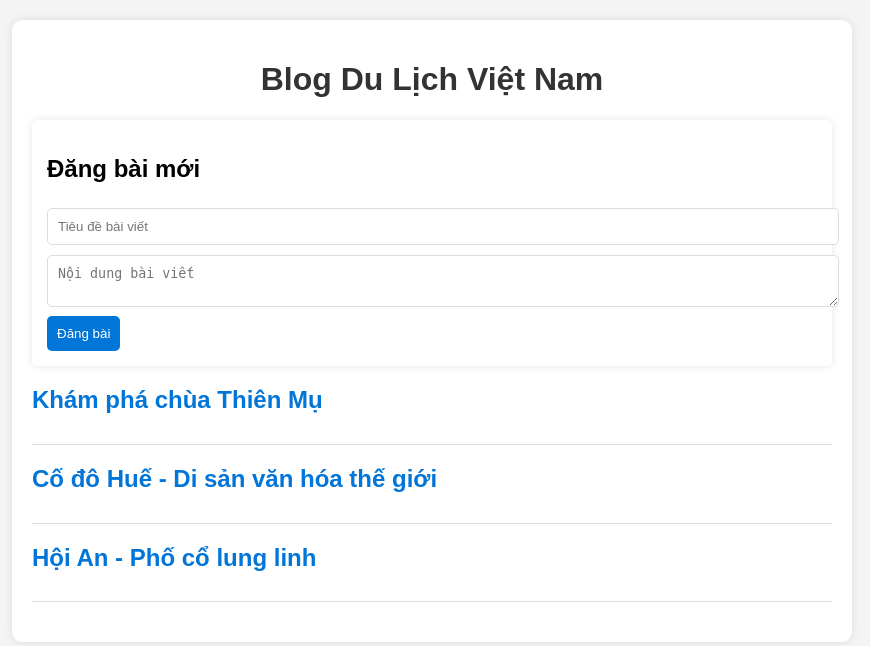
After one commit to donganm/BTL_chuyende, a PHP site: page /pages/blog/blog.php in a window 1280 px wide. The commit adds this page. Shown: the top 646 px of the page, without its empty margins (208-1078 px from the left). Run offline with PHP 8.4, Linux system fonts and the light colour scheme.

Commit message:
Tính năng đăng bài

```diff
--- /dev/null
+++ b/webBTL/pages/blog/blog.php
@@ -0,0 +1,173 @@
+<?php
+// Đường dẫn file dữ liệu
+$dataFile = 'data.json';
+
+// Đọc dữ liệu từ file JSON (nếu có)
+$posts = [];
+if (file_exists($dataFile)) {
+    $jsonData = file_get_contents($dataFile);
+    $posts = json_decode($jsonData, true);
+    if (!is_array($posts)) {
+        $posts = []; // Tránh lỗi nếu file JSON bị hỏng
+    }
+}
+
+// Nếu dữ liệu trống, tạo bài viết mẫu
+if (empty($posts)) {
+    $posts = [
+        ["id" => 1, "title" => "Khám phá chùa Thiên Mụ", "content" => "Chùa Thiên Mụ là một trong những địa điểm nổi tiếng nhất của Huế..."],
+        ["id" => 2, "title" => "Cố đô Huế - Di sản văn hóa thế giới", "content" => "Cố đô Huế với quần thể kiến trúc hoàng gia tuyệt đẹp..."],
+        ["id" => 3, "title" => "Hội An - Phố cổ lung linh", "content" => "Hội An là điểm đến không thể bỏ qua..."]
+    ];
+    file_put_contents($dataFile, json_encode($posts, JSON_PRETTY_PRINT));
+}
+
+// Xử lý đăng bài mới
+if ($_SERVER["REQUEST_METHOD"] == "POST") {
+    $title = trim($_POST['title'] ?? '');
+    $content = trim($_POST['content'] ?? '');
+
+    if (!empty($title) && !empty($content)) {
+        $newPost = [
+            "id" => count($posts) + 1,
+            "title" => htmlspecialchars($title),
+            "content" => htmlspecialchars($content)
+        ];
+        $posts[] = $newPost;
+        file_put_contents($dataFile, json_encode($posts, JSON_PRETTY_PRINT));
+        header("Location: blog.php"); // Reload trang
+        exit();
+    }
+}
+
+// Kiểm tra xem có tham số "id" để hiển thị chi tiết bài viết không
+$postDetail = null;
+if (isset($_GET['id']) && is_numeric($_GET['id'])) {
+    $postId = intval($_GET['id']);
+    foreach ($posts as $post) {
+        if ($post['id'] === $postId) {
+            $postDetail = $post;
+            break;
+        }
+    }
+}
+
+?>
+
+<!DOCTYPE html>
+<html lang="vi">
+<head>
+    <meta charset="UTF-8">
+    <meta name="viewport" content="width=device-width, initial-scale=1.0">
+    <title>Blog Du Lịch Việt Nam</title>
+    <style>
+        body {
+            font-family: Arial, sans-serif;
+            margin: 20px;
+            padding: 0;
+            background-color: #f4f4f4;
+        }
+        .container {
+            max-width: 800px;
+            margin: 0 auto;
+            background: white;
+            padding: 20px;
+            border-radius: 10px;
+            box-shadow: 0 0 10px rgba(0, 0, 0, 0.1);
+        }
+        h1 {
+            text-align: center;
+            color: #333;
+        }
+        .post {
+            margin-bottom: 20px;
+            padding-bottom: 10px;
+            border-bottom: 1px solid #ddd;
+        }
+        .post h2 {
+            color: #0275d8;
+            cursor: pointer;
+        }
+        .post h2 a {
+            text-decoration: none;
+            color: #0275d8;
+        }
+        .post h2 a:hover {
+            text-decoration: underline;
+        }
+        form {
+            margin-bottom: 20px;
+            padding: 15px;
+            background: #fff;
+            border-radius: 5px;
+            box-shadow: 0 0 10px rgba(0, 0, 0, 0.1);
+        }
+        input, textarea {
+            width: 100%;
+            padding: 10px;
+            margin: 5px 0;
+            border: 1px solid #ddd;
+            border-radius: 5px;
+        }
+        button {
+            background: #0275d8;
+            color: white;
+            border: none;
+            padding: 10px;
+            cursor: pointer;
+            border-radius: 5px;
+        }
+        button:hover {
+            background: #0256a2;
+        }
+        .back-btn {
+            display: inline-block;
+            margin-bottom: 20px;
+            color: white;
+            background: #777;
+            padding: 8px 15px;
+            border-radius: 5px;
+            text-decoration: none;
+        }
+        .back-btn:hover {
+            background: #555;
+        }
+    </style>
+</head>
+<body>
+
+<div class="container">
+    <h1>Blog Du Lịch Việt Nam</h1>
+
+    <!-- Hiển thị bài viết chi tiết nếu có -->
+    <?php if ($postDetail) : ?>
+        <a href="blog.php" class="back-btn">← Quay lại danh sách bài viết</a>
+        <div class="post">
+            <h2><?= htmlspecialchars($postDetail['title']) ?></h2>
+            <p><?= nl2br(htmlspecialchars($postDetail['content'])) ?></p>
+        </div>
+    <?php else : ?>
+        <!-- Form đăng bài -->
+        <form action="" method="POST">
+            <h2>Đăng bài mới</h2>
+            <input type="text" name="title" placeholder="Tiêu đề bài viết" required>
+            <textarea name="content" placeholder="Nội dung bài viết" required></textarea>
+            <button type="submit">Đăng bài</button>
+        </form>
+
+        <!-- Danh sách bài viết -->
+        <?php foreach ($posts as $post) : ?>
+            <div class="post">
+                <h2>
+                <a href="blog.php?id=<?= urlencode($post['id']) ?>">
+                    <?= htmlspecialchars($post['title']) ?>
+                </a>
+
+                </h2>
+            </div>
+        <?php endforeach; ?>
+    <?php endif; ?>
+</div>
+
+</body>
+</html>
--- /dev/null
+++ b/webBTL/pages/blog/data.json
@@ -0,0 +1,17 @@
+[
+    {
+        "id": 1,
+        "title": "Khám phá chùa Thiên Mụ",
+        "content": "Chùa Thiên Mụ là một trong những địa điểm du lịch tâm linh nổi tiếng nhất của cố đô Huế. Được xây dựng từ năm 1601 bởi chúa Nguyễn Hoàng, chùa nằm bên bờ sông Hương thơ mộng, mang đậm nét cổ kính và huyền bí. Ngọn tháp Phước Duyên cao 21m, với bảy tầng tháp tượng trưng cho bảy kiếp luân hồi của nhà Phật, là biểu tượng đặc trưng của chùa. Ngoài kiến trúc độc đáo, nơi đây còn lưu giữ nhiều di vật quý giá và những câu chuyện huyền thoại gắn liền với lịch sử Việt Nam. Du khách khi đến đây không chỉ được chiêm ngưỡng vẻ đẹp trầm mặc của chùa mà còn có cơ hội ngắm nhìn dòng sông Hương êm đềm, tận hưởng không gian yên bình giữa lòng thành phố."
+    },
+    {
+        "id": 2,
+        "title": "Cố đô Huế - Di sản văn hóa thế giới",
+        "content": "Cố đô Huế, từng là kinh đô của triều đại nhà Nguyễn từ năm 1802 đến 1945, là một trong những di sản văn hóa quan trọng nhất của Việt Nam. Với quần thể kiến trúc cung đình bao gồm Hoàng Thành, Tử Cấm Thành, hệ thống lăng tẩm của các vị vua Nguyễn như lăng Minh Mạng, lăng Khải Định, nơi đây phản ánh rõ nét sự phát triển của nghệ thuật kiến trúc phong kiến Việt Nam. Năm 1993, UNESCO đã công nhận quần thể di tích cố đô Huế là Di sản Văn hóa Thế giới. Ngoài các công trình kiến trúc cổ, Huế còn nổi tiếng với nền ẩm thực cung đình đặc sắc như bún bò Huế, cơm hến, bánh bèo, bánh nậm. Đến với Huế, du khách có thể thả mình theo những điệu nhã nhạc cung đình trên sông Hương và thưởng thức vẻ đẹp thơ mộng, trầm mặc của vùng đất cố đô."
+    },
+    {
+        "id": 3,
+        "title": "Hội An - Phố cổ lung linh",
+        "content": "Hội An là một trong những điểm đến hấp dẫn nhất của Việt Nam, nổi tiếng với vẻ đẹp cổ kính và không gian yên bình. Khu phố cổ Hội An được UNESCO công nhận là Di sản Văn hóa Thế giới, với những ngôi nhà gỗ truyền thống, những con đường nhỏ lát gạch và những chiếc đèn lồng rực rỡ vào ban đêm. Đến Hội An, du khách có thể tham quan Chùa Cầu, một biểu tượng độc đáo kết hợp giữa kiến trúc Nhật Bản, Trung Hoa và Việt Nam. Ngoài ra, không thể bỏ qua những trải nghiệm thú vị như tham gia lớp học nấu ăn, đi thuyền thả hoa đăng trên sông Hoài hay thưởng thức các món đặc sản như cao lầu, bánh mì Phượng. Hội An không chỉ là nơi lưu giữ giá trị văn hóa lịch sử mà còn mang đến cảm giác thư thái, bình yên cho du khách."
+    }
+]
--- a/webBTL/pages/tintuc.php
+++ b/webBTL/pages/tintuc.php
@@ -84,7 +84,7 @@
     <nav>
         <a href="../index.php" class="<?php echo basename($_SERVER['PHP_SELF']) == 'index.php' ? 'active' : ''; ?>">Trang chủ</a>
         <a href="./tintuc.php" class="<?php echo basename($_SERVER['PHP_SELF']) == 'tintuc.php' ? 'active' : ''; ?>">Tin tức</a>
-        <a href="./blog.php" class="<?php echo basename($_SERVER['PHP_SELF']) == 'blog.php' ? 'active' : ''; ?>">Blog</a>
+        <a href="./blog/blog.php" class="<?php echo basename($_SERVER['PHP_SELF']) == 'blog.php' ? 'active' : ''; ?>">Blog</a>
     </nav>
 
     <div class="container">
```
Also changed, not shown: webBTL/pages/blog.php (deleted, +0 -65 lines), webBTL/pages/blog/blogdangbai.php (added, +27 -0 lines).
